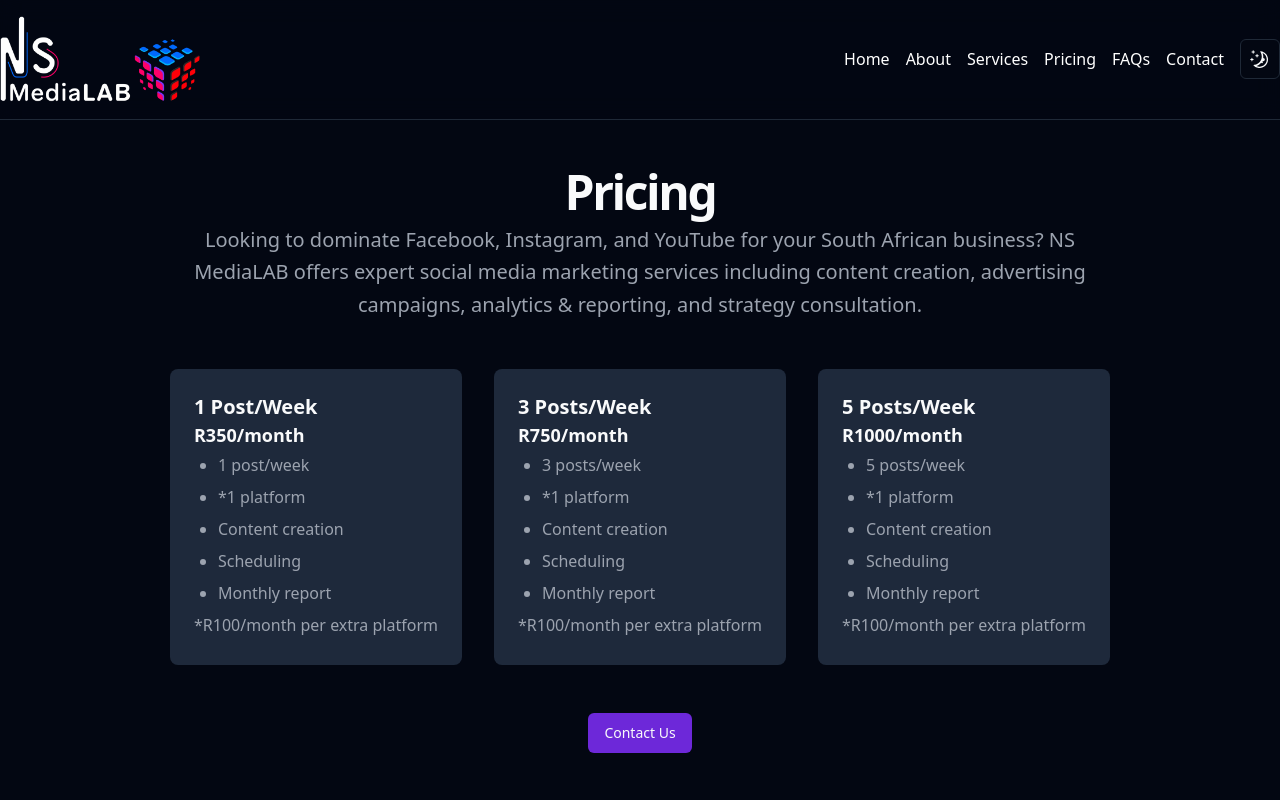
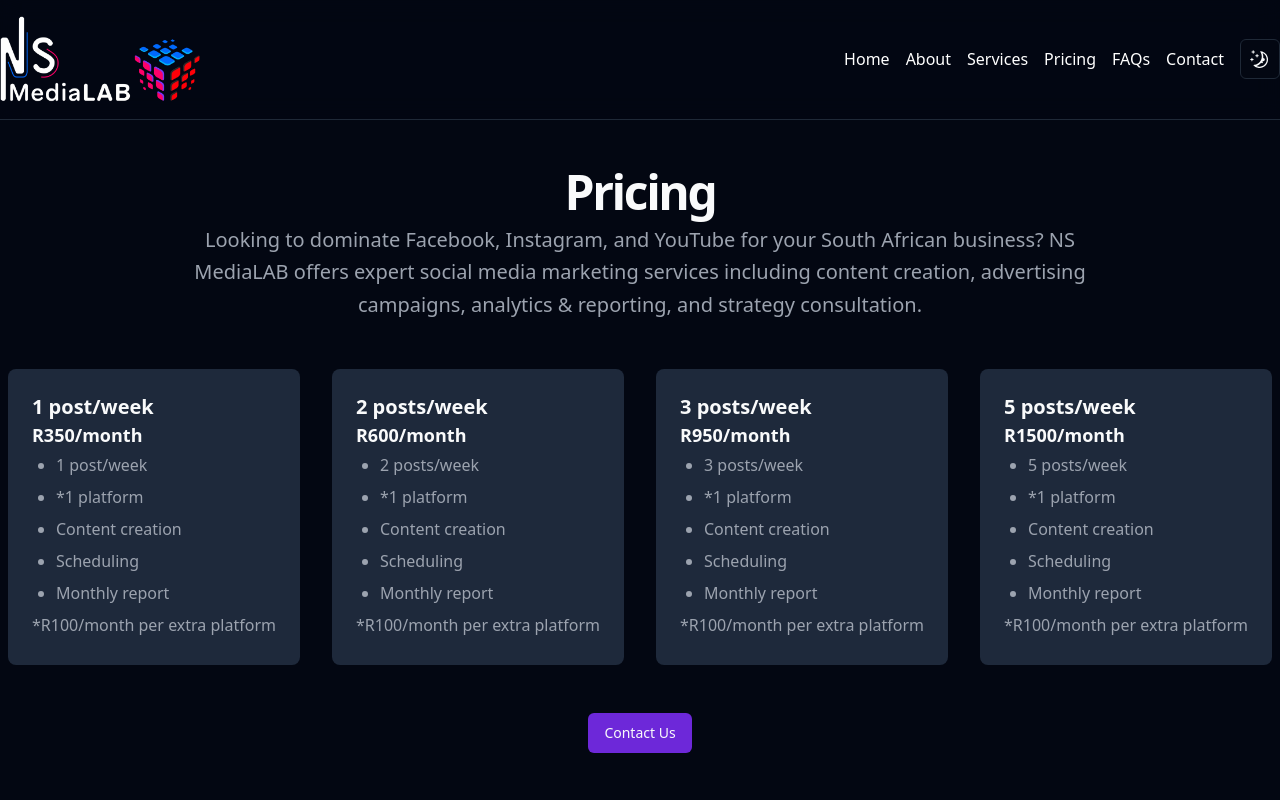
Before and after one commit to FrancoisSchoeman/NSMediaLAB, a Next.js app: page /pricing in a window 1280 px wide. Shown: the top 800 px of the page. Built offline with nearby package versions, Linux system fonts and the light colour scheme.

Commit message:
changed pricing and review grammar

```diff
--- a/app/pricing/page.tsx
+++ b/app/pricing/page.tsx
@@ -45,7 +45,7 @@ export default function PricingPage() {
             </div>
           </div>
 
-          <div className="grid grid-cols-1 gap-6 lg:gap-8 sm:grid-cols-3 text-left">
+          <div className="grid grid-cols-1 gap-6 lg:gap-8 sm:grid-cols-4 text-left">
             {pricing.map((price: Price, index: number) => (
               <div
                 key={index}
--- a/data.json
+++ b/data.json
@@ -12,7 +12,7 @@
     },
     {
       "name": "Fia Fourie Jewellery | Stilbaai",
-      "review": "NS MediaLAB is professional and highly skilled, but also friendly and very easy to work with. They create engaging visuals and breathes new life into my social media pages. I have been working with them for almost two years, and would honestly be lost without them!",
+      "review": "NS MediaLAB is professional and highly skilled, but also friendly and very easy to work with. They create engaging visuals and breathe new life into my social media pages. I have been working with them for almost two years, and would honestly be lost without them!",
       "stars": 5
     },
     {
@@ -23,7 +23,7 @@
   ],
   "pricing": [
     {
-      "title": "1 Post/Week",
+      "title": "1 post/week",
       "price": "R350/month",
       "extra": "R100/month per extra platform",
       "features": [
@@ -35,8 +35,20 @@
       ]
     },
     {
-      "title": "3 Posts/Week",
-      "price": "R750/month",
+      "title": "2 posts/week",
+      "price": "R600/month",
+      "extra": "R100/month per extra platform",
+      "features": [
+        "2 posts/week",
+        "*1 platform",
+        "Content creation",
+        "Scheduling",
+        "Monthly report"
+      ]
+    },
+    {
+      "title": "3 posts/week",
+      "price": "R950/month",
       "extra": "R100/month per extra platform",
       "features": [
         "3 posts/week",
@@ -47,8 +59,8 @@
       ]
     },
     {
-      "title": "5 Posts/Week",
-      "price": "R1000/month",
+      "title": "5 posts/week",
+      "price": "R1500/month",
       "extra": "R100/month per extra platform",
       "features": [
         "5 posts/week",
```
